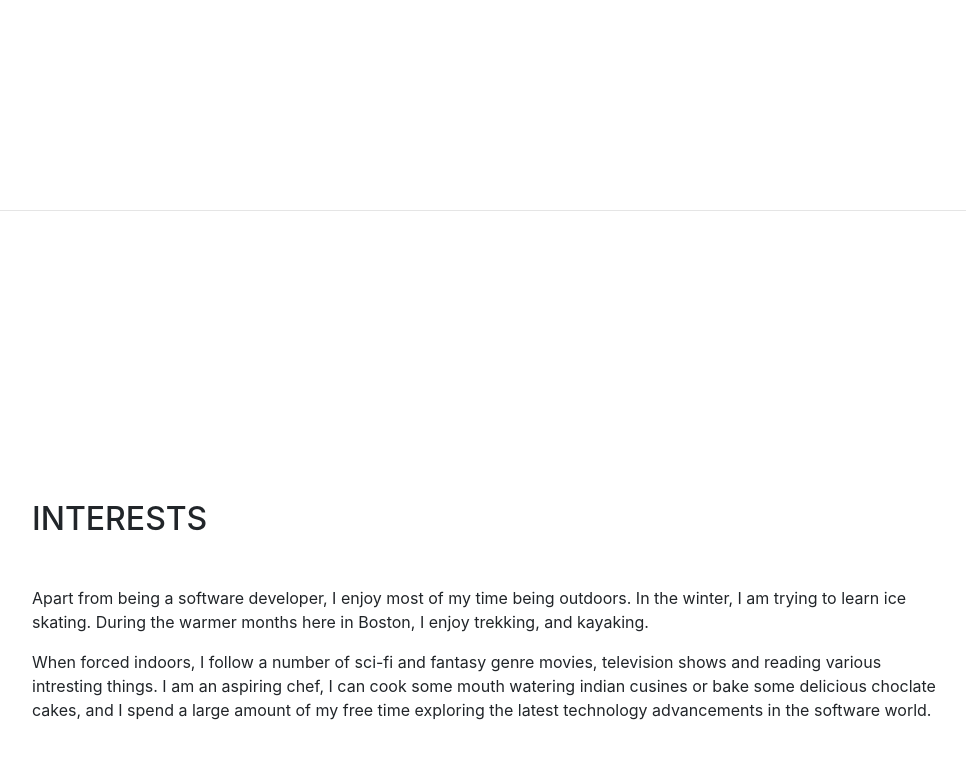
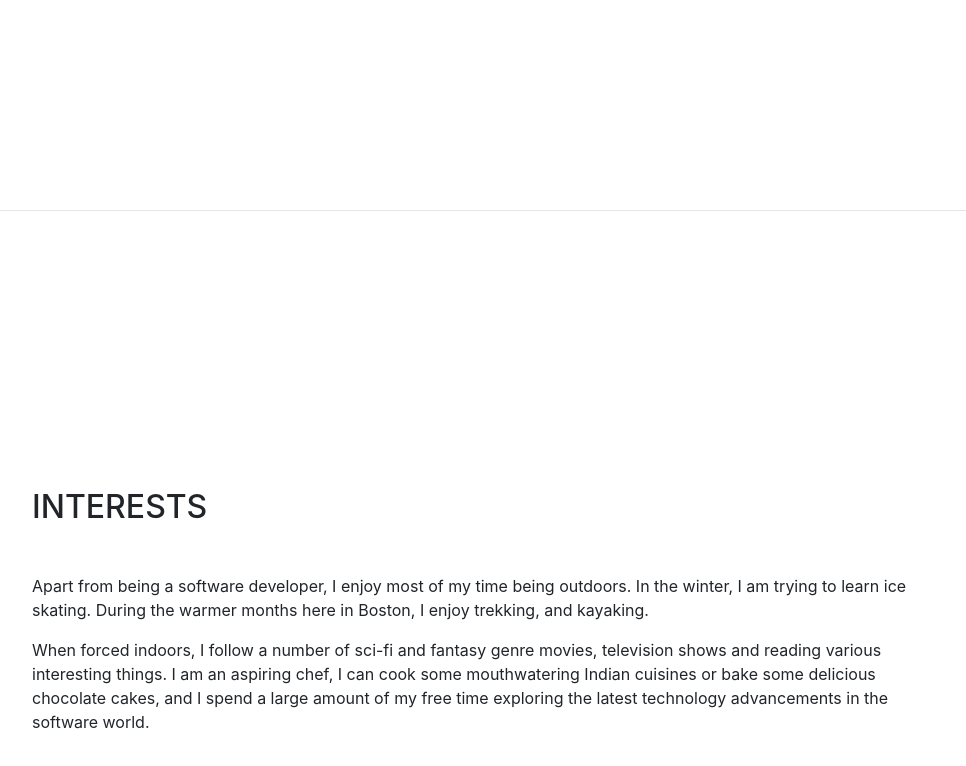
Before and after one commit to saurav-s/saurav-s.github.io, a website with bundled scripts: page index.html in a window 1280 px wide. Shown: the part 3358-4124 px from the top of the page, without its empty margins (288-1254 px from the left). Built offline with nearby package versions, Linux system fonts and the light colour scheme; a web font is replaced by a local one.

Commit message:
Update index.html

```diff
--- a/index.html
+++ b/index.html
@@ -256,49 +256,12 @@
       <section class="resume-section p-3 p-lg-5 d-flex flex-column" id="interests">
         <div class="my-auto">
           <h2 class="mb-5">Interests</h2>
-          <p>Apart from being a software developer, I enjoy most of my time being outdoors. In the winter, I am trying to learn ice skating. During the warmer months here in Boston, I enjoy trekking, and kayaking.</p>
-          <p class="mb-0">When forced indoors, I follow a number of sci-fi and fantasy genre movies, television shows and reading various intresting things.
-           I am an aspiring chef, I can cook some mouth watering indian cusines or bake some delicious choclate cakes, and I spend a large amount of my free time exploring the latest technology advancements in the software world.</p>
+          <p>Apart from being a software developer, I enjoy most of my time being outdoors. In the winter, I am trying to learn ice skating. During the warmer months here in Boston, I enjoy trekking, and kayaking. </p>
+          <p class="mb-0">When forced indoors, I follow a number of sci-fi and fantasy genre movies, television shows and reading various interesting things. I am an aspiring chef, I can cook some mouthwatering Indian cuisines or bake some delicious chocolate cakes, and I spend a large amount of my free time exploring the latest technology advancements in the software world.</p>
         </div>
       </section>
 
       <hr class="m-0">
-<!--
-      <section class="resume-section p-3 p-lg-5 d-flex flex-column" id="awards">
-        <div class="my-auto">
-          <h2 class="mb-5">Awards &amp; Certifications</h2>
-          <ul class="fa-ul mb-0">
-            <li>
-              <i class="fa-li fa fa-trophy text-warning"></i>
-              Google Analytics Certified Developer</li>
-            <li>
-              <i class="fa-li fa fa-trophy text-warning"></i>
-              Mobile Web Specialist - Google Certification</li>
-            <li>
-              <i class="fa-li fa fa-trophy text-warning"></i>
-              1<sup>st</sup>
-              Place - University of Colorado Boulder - Emerging Tech Competition 2009</li>
-            <li>
-              <i class="fa-li fa fa-trophy text-warning"></i>
-              1<sup>st</sup>
-              Place - University of Colorado Boulder - Adobe Creative Jam 2008 (UI Design Category)</li>
-            <li>
-              <i class="fa-li fa fa-trophy text-warning"></i>
-              2<sup>nd</sup>
-              Place - University of Colorado Boulder - Emerging Tech Competition 2008</li>
-            <li>
-              <i class="fa-li fa fa-trophy text-warning"></i>
-              1<sup>st</sup>
-              Place - James Buchanan High School - Hackathon 2006</li>
-            <li>
-              <i class="fa-li fa fa-trophy text-warning"></i>
-              3<sup>rd</sup>
-              Place - James Buchanan High School - Hackathon 2005</li>
-          </ul>
-        </div>
-      </section>
--->
-
     </div>
 
     <!-- Bootstrap core JavaScript -->
```
